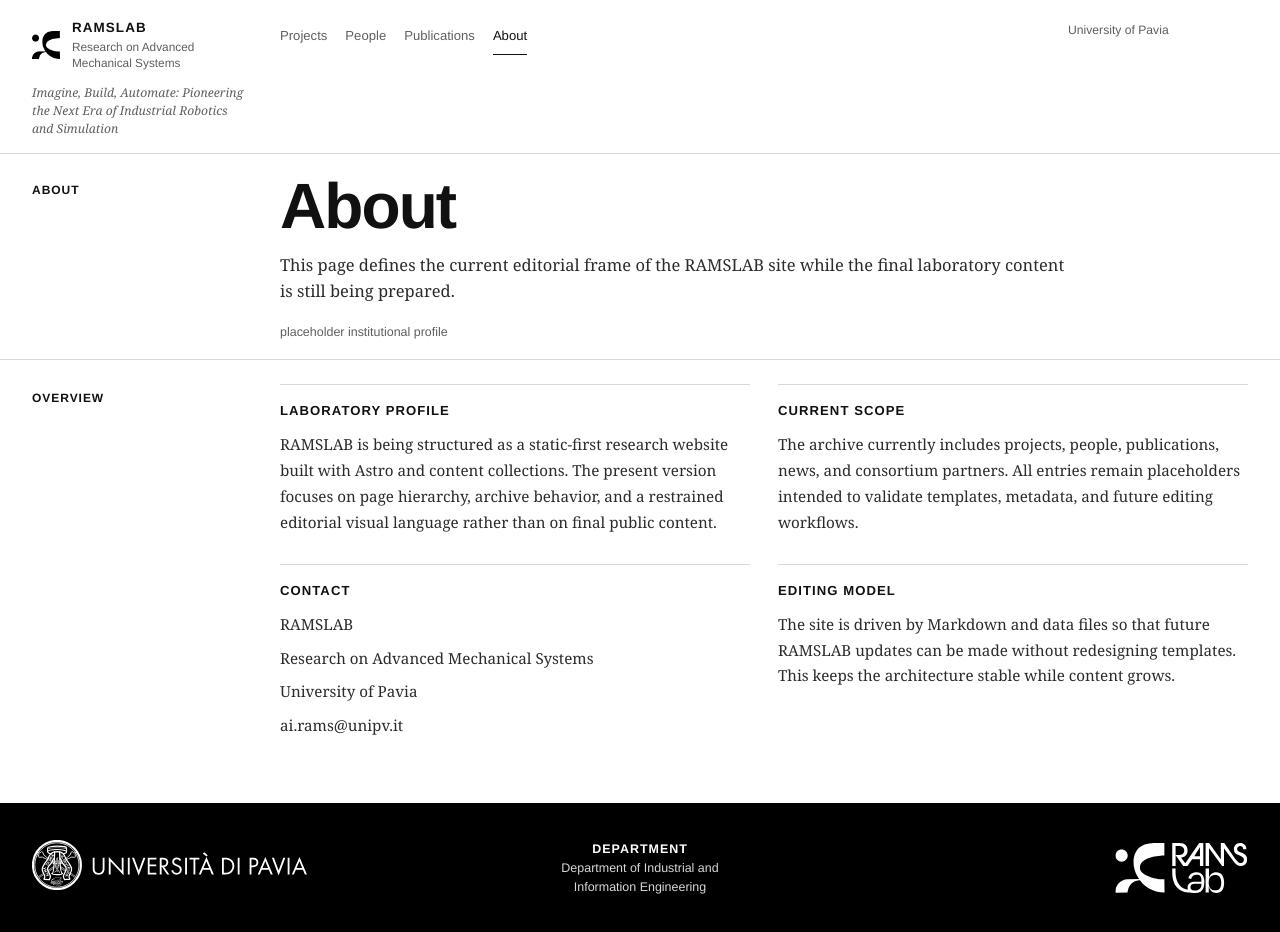
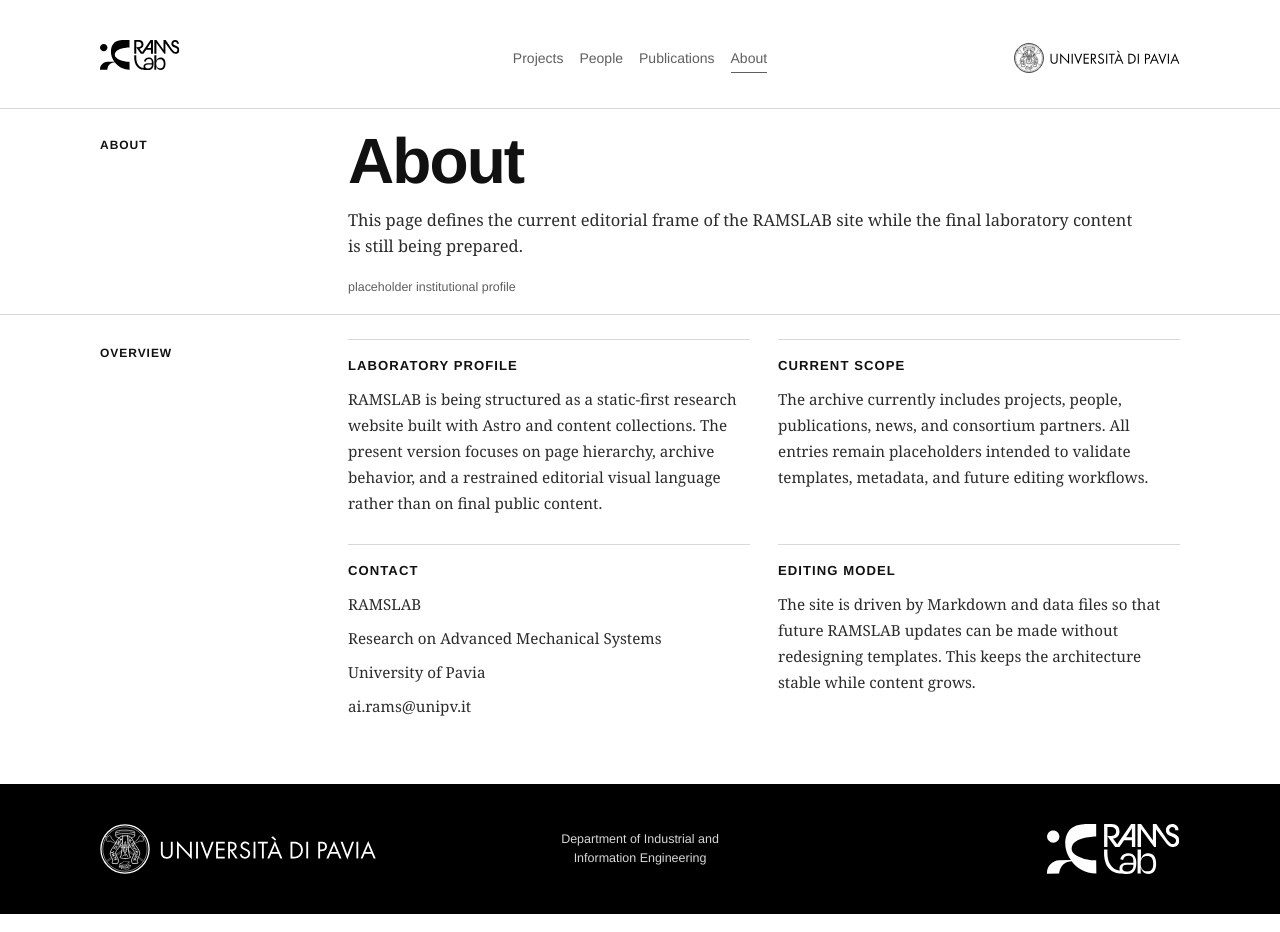
Before and after one commit to giuliettinicola/ramslab-site, an Astro site: page /ramslab-site/about in a window 1280 px wide. Built offline with nearby package versions, Linux system fonts and the light colour scheme; Astro itself is replaced by a stand-in of ours.

Commit message:
Fix header alignment, intro paragraph spacing, and dense-list spacing

```diff
--- a/src/components/Footer.astro
+++ b/src/components/Footer.astro
@@ -4,19 +4,18 @@ import { withBase } from '../lib/assets';
 ---
 
 <footer class="site-footer">
-  <div class="container site-footer-grid">
-    <div>
-      <a class="footer-brandmark" href="https://portale.unipv.it/it" aria-label="University of Pavia">
-        <img src={withBase('/images/brand/unipv-logo-new.svg')} alt="University of Pavia" />
+  <div class="site-footer-inner">
+    <div class="footer-unipv">
+      <a href="https://portale.unipv.it/it" aria-label="University of Pavia">
+        <img src={withBase('/images/brand/unipv-logo-footer.svg')} alt="University of Pavia" width="276" height="50" />
       </a>
     </div>
     <div class="footer-department">
-      <div class="site-footer-title">Department</div>
-      <div>Department of Industrial and Information Engineering</div>
+      Department of Industrial and<br/>Information Engineering
     </div>
     <div class="footer-meta">
-      <a class="footer-brandmark footer-ramslab" href="https://rams.unipv.it/" aria-label="RAMSLAB">
-        <img src={withBase('/images/brand/ramslab-footer-logo.svg')} alt="RAMSLAB" />
+      <a href="https://rams.unipv.it/" aria-label="RAMSLAB">
+        <img src={withBase('/images/brand/ramslab-logo-footer.svg')} alt="RAMSLAB" width="132" height="50" />
       </a>
     </div>
   </div>
--- a/src/components/Header.astro
+++ b/src/components/Header.astro
@@ -15,22 +15,21 @@ const isActive = (href: string) =>
 ---
 
 <header class="site-header">
-  <div class="container site-header-inner">
+  <div class="site-header-inner">
     <div class="site-brand">
-      <a href={withBase('/')} class="site-brand-link">
-        <img src={withBase('/images/brand/ramslab-icon-black.png')} alt="" width="28" height="28" />
-        <span>
-          <span class="site-title">{site.siteTitle}</span>
-          <span class="site-subtitle">{site.siteDescription}</span>
-        </span>
+      <a href={withBase('/')} class="site-brand-link" aria-label="RAMSLAB">
+        <img src={withBase('/images/brand/ramslab-logo-header.svg')} alt="RAMSLAB Logo" />
       </a>
-      {site.siteMotto && <p class="site-tagline">{site.siteMotto}</p>}
     </div>
     <nav class="site-nav" aria-label="Primary">
       {links.map((link) => (
-        <a href={withBase(link.href)} aria-current={isActive(link.href) ? 'page' : undefined}>{link.label}</a>
+        <a href={withBase(link.href)} class="text-link-header" style="color: var(--muted);" aria-current={isActive(link.href) ? 'page' : undefined}>{link.label}</a>
       ))}
     </nav>
-    <div class="site-indicator">{site.address}</div>
+    <div class="site-indicator">
+      <a href="https://portale.unipv.it/it" aria-label="University of Pavia">
+        <img src={withBase('/images/brand/unipv-logo-header.svg')} alt="University of Pavia" />
+      </a>
+    </div>
   </div>
 </header>
--- a/src/components/MediaTile.astro
+++ b/src/components/MediaTile.astro
@@ -22,9 +22,9 @@ import { withBase } from '../lib/assets';
     </div>
   )}
   <div class="media-caption">
-    <div class="media-title">
+    <div class="text-list-title">
       {href ? <a href={href}>{title}</a> : title}
     </div>
-    {meta && <div class="media-meta">{meta}</div>}
+    {meta && <div class="text-list-meta" style="color: var(--muted);">{meta}</div>}
   </div>
 </article>
--- a/src/components/SectionTitle.astro
+++ b/src/components/SectionTitle.astro
@@ -8,6 +8,6 @@ const { title, note } = Astro.props;
 ---
 
 <div class="section-heading">
-  <div class="section-title">{title}</div>
-  {note && <div class="section-note">{note}</div>}
+  <div class="text-heading-2">{title}</div>
+  {note && <div class="text-list-meta" style="color: var(--muted);">{note}</div>}
 </div>
--- a/src/styles/global.css
+++ b/src/styles/global.css
@@ -9,9 +9,61 @@
   --surface: #f2f2f2;
   --surface-strong: #e5e5e5;
   --max: 1320px;
-  --pad: 32px;
+  --pad: 100px;
   --font-sans: "Helvetica Neue", Helvetica, Arial, sans-serif;
   --font-serif: Georgia, "Times New Roman", serif;
+}
+
+/* ─── Typography Utility Classes (Figma-exact) ─── */
+
+/* Helvetica Neue / Bold upper — 12px, ls 8.33%, uppercase */
+.text-heading-2 {
+  font-family: var(--font-sans);
+  font-weight: 700;
+  font-size: 12px;
+  letter-spacing: 0.0833em;
+  text-transform: uppercase;
+}
+
+/* Semantic / Link_header — 14px / 150%, regular */
+.text-link-header {
+  font-family: var(--font-sans);
+  font-weight: 400;
+  font-size: 14px;
+  line-height: 150%;
+}
+
+/* Georgia / Regular — 16px / 150% */
+.text-body {
+  font-family: var(--font-serif);
+  font-weight: 400;
+  font-size: 16px;
+  line-height: 150%;
+}
+
+/* Semantic / Link_bold — 14px / 120%, bold */
+.text-list-title {
+  font-family: var(--font-sans);
+  font-weight: 700;
+  font-size: 14px;
+  line-height: 120%;
+}
+
+/* Helvetica Neue / little_text — 12px / 150%, regular */
+.text-list-meta {
+  font-family: var(--font-sans);
+  font-weight: 400;
+  font-size: 12px;
+  line-height: 150%;
+}
+
+/* Semantic / Emphasis — 12px / 150%, italic */
+.text-emphasis {
+  font-family: var(--font-sans);
+  font-style: italic;
+  font-weight: 400;
+  font-size: 12px;
+  line-height: 150%;
 }
 
 *,
@@ -53,6 +105,11 @@ a:hover {
   color: #000000;
 }
 
+main a:hover {
+  text-decoration: underline;
+  text-underline-offset: 0.2em;
+}
+
 img {
   display: block;
   max-width: 100%;
@@ -76,22 +133,23 @@ ol {
   margin: 0 auto;
 }
 
+/* ─── Header ─── */
 .site-header {
   border-bottom: 1px solid var(--line);
   background: var(--bg);
+  padding: 0 var(--pad);
 }
 
 .site-header-inner {
-  display: grid;
-  grid-template-columns: 220px minmax(0, 1fr) 180px;
-  gap: 28px;
-  align-items: start;
-  padding: 18px 0 16px;
+  display: flex;
+  justify-content: space-between;
+  align-items: center;
+  padding: 40px 0 32px;
 }
 
 .site-brand {
-  display: grid;
-  gap: 8px;
+  width: 291px;
+  flex-shrink: 0;
 }
 
 .site-brand-link {
@@ -105,56 +163,31 @@ ol {
   gap: 3px;
 }
 
-.site-title {
-  font-size: 0.84rem;
-  font-weight: 700;
-  letter-spacing: 0.08em;
-  text-transform: uppercase;
-}
-
-.site-subtitle {
-  font-size: 0.74rem;
-  line-height: 1.35;
-  color: var(--muted);
-}
-
-.site-tagline,
 .site-indicator {
-  padding-top: 4px;
-  font-size: 0.76rem;
-  line-height: 1.45;
-  color: var(--muted);
-}
-
-.site-tagline {
-  font-family: var(--font-serif);
-  font-style: italic;
-  max-width: 15rem;
+  width: 291px;
+  flex-shrink: 0;
+  display: flex;
+  justify-content: flex-end;
 }
 
 .site-nav {
   display: flex;
-  flex-wrap: wrap;
-  gap: 10px 18px;
-  padding-top: 4px;
   align-items: center;
+  gap: 16px;
+  padding: 0 16px;
 }
 
 .site-nav a {
   position: relative;
   display: inline-flex;
   align-items: center;
-  min-height: 1.75rem;
-  font-size: 0.82rem;
-  line-height: 1.1;
-  color: var(--muted);
 }
 
 .site-nav a::after {
   content: "";
   position: absolute;
   left: 0;
-  bottom: -0.3rem;
+  bottom: -4px;
   width: 100%;
   height: 1px;
   background: currentColor;
@@ -171,91 +204,67 @@ ol {
   opacity: 1;
 }
 
+/* ─── Homepage: Laboratory Section ─── */
 .home-intro {
-  border-bottom: 1px solid var(--line);
-  padding: 28px 0 26px;
+  padding: 40px var(--pad);
 }
 
 .home-intro-grid {
-  display: grid;
-  grid-template-columns: 220px repeat(3, minmax(0, 1fr));
-  gap: 28px;
-  align-items: start;
+  display: flex;
+  gap: 16px;
+}
+
+.home-intro-grid > * {
+  flex: 1;
+  min-width: 0;
 }
 
 .home-intro-label {
-  display: grid;
-  gap: 12px;
+  display: flex;
+  flex-direction: column;
+  gap: 16px;
 }
 
-.home-intro-label .label {
-  font-size: 0.75rem;
-  font-weight: 700;
-  letter-spacing: 0.08em;
-  text-transform: uppercase;
-}
 
-.home-intro-label .caption {
-  max-width: 15rem;
-  font-size: 0.82rem;
-  line-height: 1.5;
-  color: var(--muted);
-}
-
-.home-intro-copy {
-  font-family: var(--font-serif);
-  font-size: 0.98rem;
-  line-height: 1.6;
-  color: var(--text-soft);
-}
-
-.home-intro-copy p {
-  max-width: 24rem;
+/* ─── Homepage: Projects Section ─── */
+.home-projects {
+  border-top: 1px solid var(--line);
+  padding: 40px var(--pad);
+  display: flex;
+  flex-direction: column;
+  gap: 16px;
 }
 
 .section-heading {
   display: flex;
   justify-content: space-between;
-  gap: 24px;
   align-items: flex-end;
-  padding: 16px 0 12px;
-  border-top: 1px solid var(--line);
 }
 
-.section-title {
-  font-size: 0.75rem;
-  font-weight: 700;
-  letter-spacing: 0.08em;
-  text-transform: uppercase;
-}
 
-.section-note {
-  font-size: 0.78rem;
-  color: var(--muted);
-}
 
 .media-strip {
-  display: grid;
-  grid-auto-flow: column;
-  grid-auto-columns: minmax(156px, 156px);
-  gap: 14px;
+  display: flex;
+  gap: 12px;
   overflow-x: auto;
   overflow-y: hidden;
   overscroll-behavior-x: contain;
-  padding-right: 2px;
-  padding-bottom: 44px;
+  padding-bottom: 16px;
   scrollbar-width: thin;
 }
 
 .media-tile {
-  display: grid;
+  display: flex;
+  flex-direction: column;
   gap: 8px;
-  align-content: start;
+  width: 148px;
+  flex-shrink: 0;
 }
 
 .media-thumb {
   display: block;
-  aspect-ratio: 4 / 3;
+  width: 100%;
+  height: 109px;
   border: 1px solid var(--line);
   background: var(--surface);
   overflow: hidden;
@@ -276,95 +285,65 @@ ol {
 }
 
 .media-caption {
-  display: grid;
+  display: flex;
+  flex-direction: column;
   gap: 3px;
 }
 
-.media-title {
-  font-size: 0.8rem;
-  font-weight: 700;
-  line-height: 1.25;
-}
 
-.media-meta {
-  font-size: 0.72rem;
-  color: var(--muted);
-  line-height: 1.4;
-}
 
+/* ─── Homepage: Bottom 3 Columns ─── */
 .home-columns {
-  display: grid;
-  grid-template-columns: repeat(3, minmax(0, 1fr));
-  gap: 28px;
-  padding-bottom: 56px;
+  display: flex;
+  gap: 16px;
+  padding: 40px var(--pad);
+  border-top: 1px solid var(--line);
 }
 
 .home-column {
-  border-top: 1px solid var(--line);
-  padding-top: 15px;
+  flex: 1;
+  min-width: 0;
+  display: flex;
+  flex-direction: column;
+  gap: 16px;
 }
 
-.home-column-title {
-  margin-bottom: 16px;
-  font-size: 0.75rem;
-  font-weight: 700;
-  letter-spacing: 0.08em;
-  text-transform: uppercase;
+.home-column-heading {
+  padding-bottom: 12px;
 }
 
 .dense-list {
-  display: grid;
-  gap: 12px;
+  display: flex;
+  flex-direction: column;
 }
 
 .dense-item {
-  display: grid;
-  gap: 3px;
-  padding-top: 10px;
+  display: flex;
+  flex-direction: column;
+  gap: 8px;
+  padding: 12px 0;
   border-top: 1px solid var(--line-soft);
 }
 
 .dense-item:first-child {
   padding-top: 0;
+  padding-bottom: 12px;
   border-top: none;
 }
 
-.dense-meta {
-  font-size: 0.72rem;
-  color: var(--muted);
-  line-height: 1.45;
-}
-
-.dense-title {
-  font-size: 0.82rem;
-  font-weight: 700;
-  line-height: 1.35;
-}
-
-.dense-text {
-  font-size: 0.78rem;
-  line-height: 1.5;
-  color: var(--muted);
-}
-
 .home-column-footer {
-  margin-top: 12px;
-  padding-top: 12px;
+  display: flex;
+  gap: 4px;
+  padding-top: 24px;
   border-top: 1px solid var(--line-soft);
 }
 
-.browse-link {
-  font-size: 0.78rem;
-  font-weight: 700;
-  letter-spacing: 0.05em;
-  text-transform: uppercase;
-  color: var(--text);
-  text-decoration: underline;
-  text-underline-offset: 0.2em;
-}
-
-.browse-link:hover {
-  text-decoration: none;
+.home-column-phd {
+  display: flex;
+  flex-wrap: wrap;
+  gap: 12px 4px;
+  padding-top: 16px;
+  border-top: 1px solid var(--line-soft);
 }
 
 .page-header {
@@ -481,21 +460,6 @@ ol {
   font-size: 1.12rem;
   line-height: 1.14;
   font-weight: 700;
-}
-
-.archive-item-title a:hover,
-.dense-title a:hover,
-.media-title a:hover {
-  text-decoration: underline;
-  text-underline-offset: 0.12em;
-}
-
-.archive-item-text {
-  max-width: 48rem;
-  font-family: var(--font-serif);
-  font-size: 0.95rem;
-  line-height: 1.62;
-  color: var(--text-soft);
 }
 
 .archive-item-side-empty {
@@ -808,52 +772,47 @@ ol {
 }
 
 .site-footer {
-  border-top: 1px solid #000000;
-  padding: 36px 0;
   background: #000000;
-  color: #ffffff;
+  padding: 40px var(--pad);
 }
 
-.site-footer-grid {
-  display: grid;
-  grid-template-columns: minmax(0, 1fr) 220px minmax(0, 1fr);
-  gap: 28px;
+.site-footer-inner {
+  display: flex;
+  justify-content: space-between;
   align-items: center;
-  font-size: 0.78rem;
-  line-height: 1.5;
+}
+
+.site-footer-inner a {
+  text-decoration: none;
+}
+
+.footer-unipv {
+  width: 276px;
+  flex-shrink: 0;
+  display: flex;
+}
+
+.footer-unipv img,
+.footer-meta img {
+  height: 50px;
+  width: auto;
+  display: block;
+}
+
+.footer-department {
+  font-family: var(--font-sans);
+  font-weight: 400;
+  font-size: 12.5px;
+  line-height: 150%;
+  text-align: center;
   color: #d7d7d7;
 }
 
-.site-footer-title {
-  font-weight: 700;
-  letter-spacing: 0.08em;
-  text-transform: uppercase;
-  color: #ffffff;
-}
-
-.site-footer a {
-  text-decoration: underline;
-  text-underline-offset: 0.12em;
-}
-
-.footer-brandmark {
-  display: inline-block;
+.footer-meta {
   width: 276px;
-}
-
-.footer-brandmark img {
-  width: 100%;
-  height: auto;
-}
-
-.footer-department {
-  text-align: center;
-}
-
-.footer-meta {
-  display: grid;
-  justify-items: end;
-  gap: 12px;
+  flex-shrink: 0;
+  display: flex;
+  justify-content: flex-end;
 }
 
 
@@ -870,18 +829,41 @@ ol {
 }
 
 @media (max-width: 1180px) {
-  .site-header-inner,
+  :root {
+    --pad: 40px;
+  }
+
+  .site-header-inner {
+    flex-wrap: wrap;
+  }
+
   .page-header-grid,
   .detail-layout,
   .about-grid,
-  .assistant-layout,
-  .site-footer-grid,
-  .home-intro-grid {
+  .assistant-layout {
     grid-template-columns: 1fr;
   }
 
+  .site-footer-inner {
+    flex-wrap: wrap;
+    gap: 24px;
+    justify-content: center;
+  }
+
+  .home-intro-grid {
+    flex-wrap: wrap;
+  }
+
+  .home-intro-grid > * {
+    flex: 1 1 200px;
+  }
+
   .home-columns {
-    grid-template-columns: repeat(2, minmax(0, 1fr));
+    flex-wrap: wrap;
+  }
+
+  .home-column {
+    flex: 1 1 280px;
   }
 
   .archive-item {
@@ -905,7 +887,25 @@ ol {
     --pad: 18px;
   }
 
-  .home-columns,
+  .site-header-inner {
+    flex-direction: column;
+    align-items: flex-start;
+    gap: 16px;
+  }
+
+  .site-brand,
+  .site-indicator {
+    width: auto;
+  }
+
+  .home-intro-grid {
+    flex-direction: column;
+  }
+
+  .home-columns {
+    flex-direction: column;
+  }
+
   .about-columns,
   .detail-aside,
   .assistant-entry {
@@ -922,16 +922,8 @@ ol {
     font-size: 2.7rem;
   }
 
-  .page-summary,
-  .archive-item-text,
-  .detail-content,
-  .about-column p,
-  .about-column li,
-  .home-intro-copy {
-    font-size: 0.96rem;
-  }
-
   .site-nav {
     gap: 8px 14px;
+    flex-wrap: wrap;
   }
 }
```
Also changed, not shown: DESIGN_TOKENS.md (+9 -8 lines), src/pages/index.astro (+58 -43 lines), public/images/brand/ramslab-logo-footer.svg (added), public/images/brand/ramslab-logo-header.svg (added), public/images/brand/unipv-logo-footer.svg (added), public/images/brand/unipv-logo-header.svg (added).
